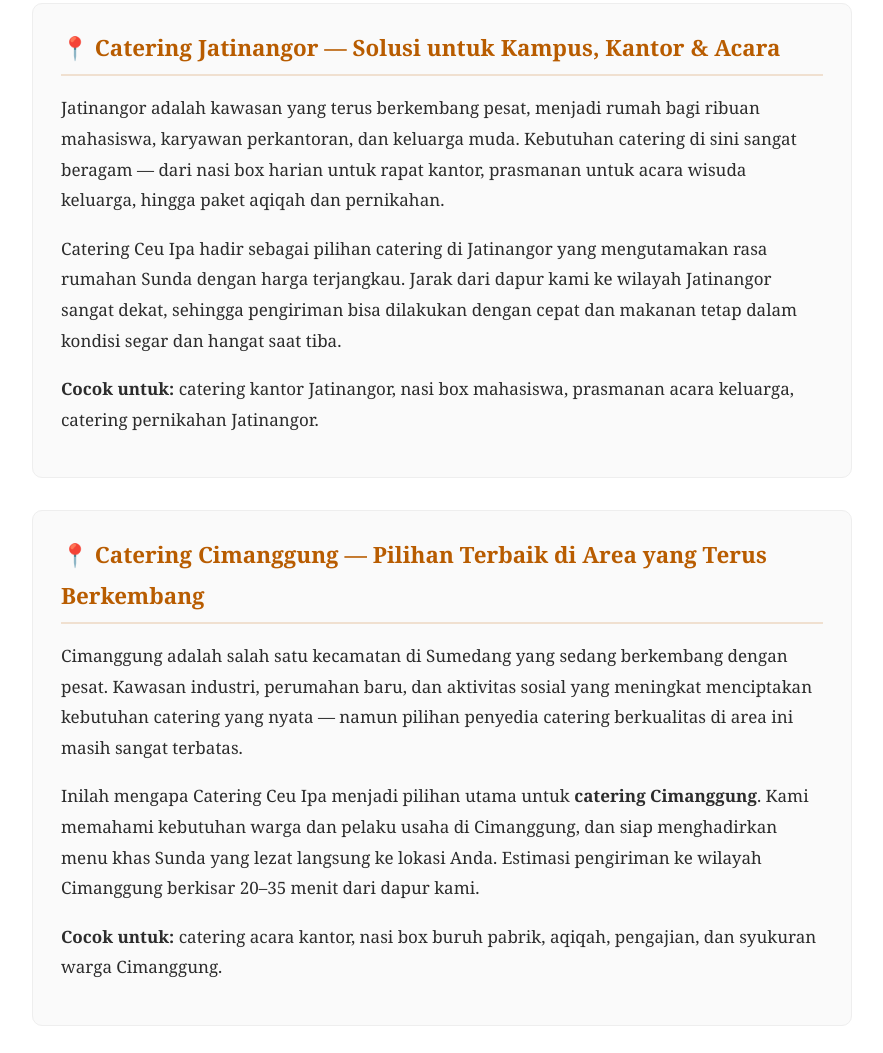
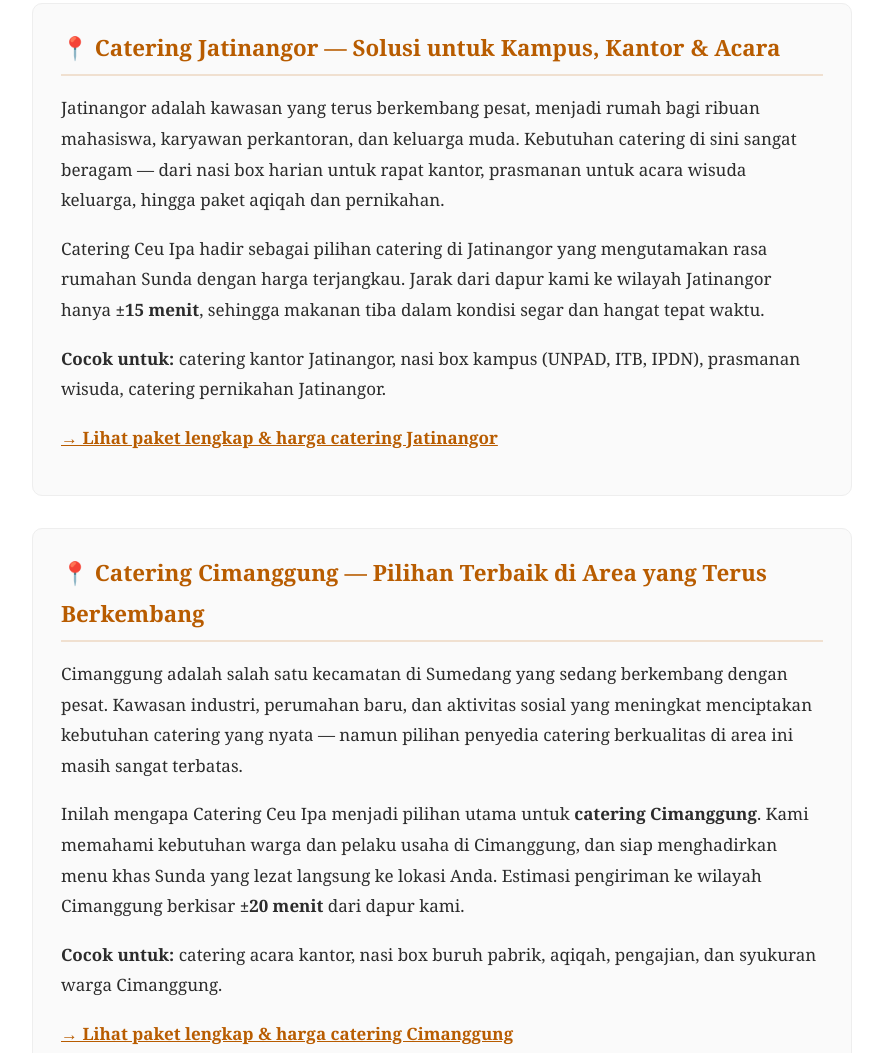
Before and after one commit to wahyubmg-ai/catering-ceu-ipa, a plain HTML site: page artikel (1).html in a window 1280 px wide. Shown: the part 1045-2098 px from the top of the page, without its empty margins (198-1081 px from the left). Drawn offline with Linux system fonts and the light colour scheme.

Commit message:
Add files via upload

```diff
--- a/artikel (1).html
+++ b/artikel (1).html
@@ -139,15 +139,17 @@
     <div class="lokasi-section">
       <h2>📍 Catering Jatinangor — Solusi untuk Kampus, Kantor & Acara</h2>
       <p>Jatinangor adalah kawasan yang terus berkembang pesat, menjadi rumah bagi ribuan mahasiswa, karyawan perkantoran, dan keluarga muda. Kebutuhan catering di sini sangat beragam — dari nasi box harian untuk rapat kantor, prasmanan untuk acara wisuda keluarga, hingga paket aqiqah dan pernikahan.</p>
-      <p>Catering Ceu Ipa hadir sebagai pilihan catering di Jatinangor yang mengutamakan rasa rumahan Sunda dengan harga terjangkau. Jarak dari dapur kami ke wilayah Jatinangor sangat dekat, sehingga pengiriman bisa dilakukan dengan cepat dan makanan tetap dalam kondisi segar dan hangat saat tiba.</p>
-      <p><strong>Cocok untuk:</strong> catering kantor Jatinangor, nasi box mahasiswa, prasmanan acara keluarga, catering pernikahan Jatinangor.</p>
+      <p>Catering Ceu Ipa hadir sebagai pilihan catering di Jatinangor yang mengutamakan rasa rumahan Sunda dengan harga terjangkau. Jarak dari dapur kami ke wilayah Jatinangor hanya <strong>±15 menit</strong>, sehingga makanan tiba dalam kondisi segar dan hangat tepat waktu.</p>
+      <p><strong>Cocok untuk:</strong> catering kantor Jatinangor, nasi box kampus (UNPAD, ITB, IPDN), prasmanan wisuda, catering pernikahan Jatinangor.</p>
+      <p><a href="https://www.cateringceuipa.com/jatinangor.html" style="color:#b85c00; font-weight:bold;">→ Lihat paket lengkap & harga catering Jatinangor</a></p>
     </div>
 
     <div class="lokasi-section">
       <h2>📍 Catering Cimanggung — Pilihan Terbaik di Area yang Terus Berkembang</h2>
       <p>Cimanggung adalah salah satu kecamatan di Sumedang yang sedang berkembang dengan pesat. Kawasan industri, perumahan baru, dan aktivitas sosial yang meningkat menciptakan kebutuhan catering yang nyata — namun pilihan penyedia catering berkualitas di area ini masih sangat terbatas.</p>
-      <p>Inilah mengapa Catering Ceu Ipa menjadi pilihan utama untuk <strong>catering Cimanggung</strong>. Kami memahami kebutuhan warga dan pelaku usaha di Cimanggung, dan siap menghadirkan menu khas Sunda yang lezat langsung ke lokasi Anda. Estimasi pengiriman ke wilayah Cimanggung berkisar 20–35 menit dari dapur kami.</p>
+      <p>Inilah mengapa Catering Ceu Ipa menjadi pilihan utama untuk <strong>catering Cimanggung</strong>. Kami memahami kebutuhan warga dan pelaku usaha di Cimanggung, dan siap menghadirkan menu khas Sunda yang lezat langsung ke lokasi Anda. Estimasi pengiriman ke wilayah Cimanggung berkisar <strong>±20 menit</strong> dari dapur kami.</p>
       <p><strong>Cocok untuk:</strong> catering acara kantor, nasi box buruh pabrik, aqiqah, pengajian, dan syukuran warga Cimanggung.</p>
+      <p><a href="https://www.cateringceuipa.com/cimanggung.html" style="color:#b85c00; font-weight:bold;">→ Lihat paket lengkap & harga catering Cimanggung</a></p>
     </div>
 
     <div class="lokasi-section">
```
